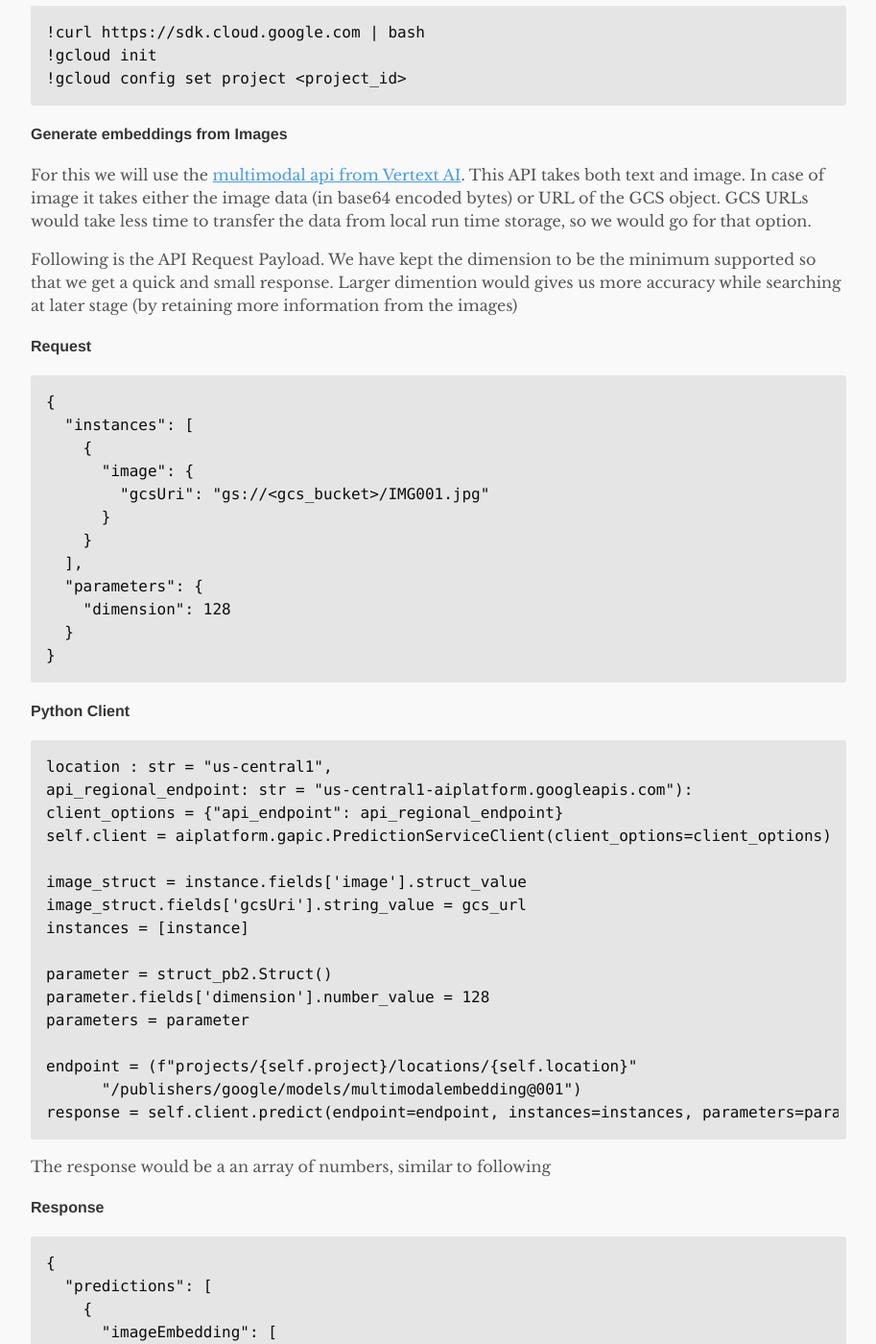
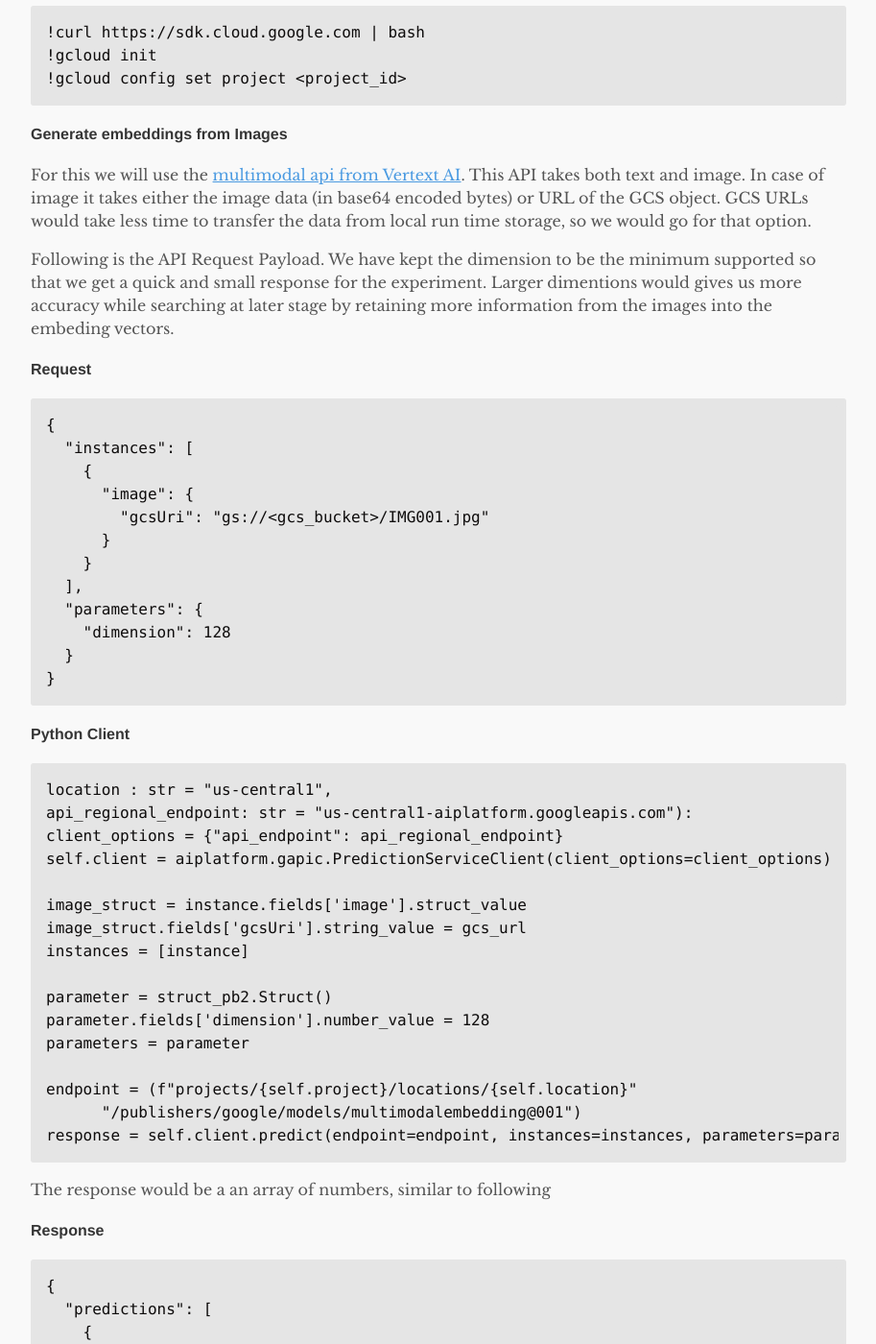
Before and after one commit to neilghosh/neilghosh.github.io, a Jekyll site: the page built from _posts/2023/2023-12-02-embeddings-prediction-using-vertext-ai-and-vector-database.md.md, in a window 1280 px wide and 1400 px high, scrolled down 2540 px. Shown: the whole window at 96% size, without its empty margins (183-1096 px from the left). Built offline with Jekyll 4.4.1, drawn with Linux system fonts in a browser that asks for light colours; some of the changed text lies outside the part shown.

Commit message:
_posts/2023/2023-12-02-embeddings-prediction-using-vertext-ai-and-vector-database.md.md updated from https://stackedit.io/

````diff
--- a/_posts/2023/2023-12-02-embeddings-prediction-using-vertext-ai-and-vector-database.md.md
+++ b/_posts/2023/2023-12-02-embeddings-prediction-using-vertext-ai-and-vector-database.md.md
@@ -27,7 +27,7 @@ Since we will use various CLI commands from Google Cloud SDK, `gcloud` needs to
 #### Generate embeddings from Images
 For this we will use the [multimodal api from Vertext AI](https://cloud.google.com/vertex-ai/docs/generative-ai/embeddings/get-multimodal-embeddings#api-usage). This API takes both text and image. In case of image it takes either the image data (in base64 encoded bytes) or URL of the GCS object. GCS URLs would take less time to transfer the data from local run time storage, so we would go for that option.
 
-Following is the API Request Payload. We have kept the dimension to be the minimum supported so that we get a quick and small response. Larger dimention would gives us more accuracy while searching at later stage (by retaining more information from the images)
+Following is the API Request Payload. We have kept the dimension to be the minimum supported so that we get a quick and small response for the experiment. Larger dimentions would gives us more accuracy while searching at later stage  by retaining more information from the images into the embeding vectors.
 
 #### Request
 ```
````
Also changed, not shown: other parts of _posts/2023/2023-12-02-embeddings-prediction-using-vertext-ai-and-vector-database.md.md (+2 -3 lines).
